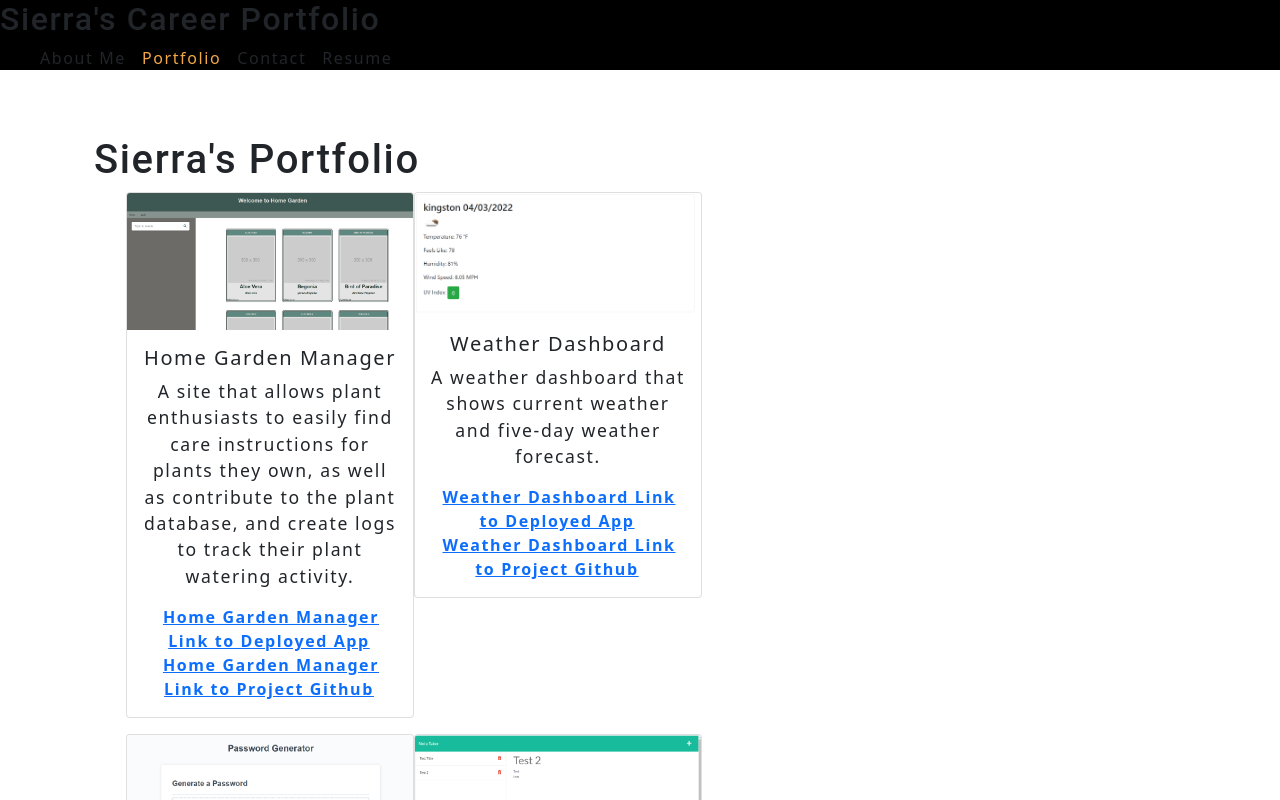
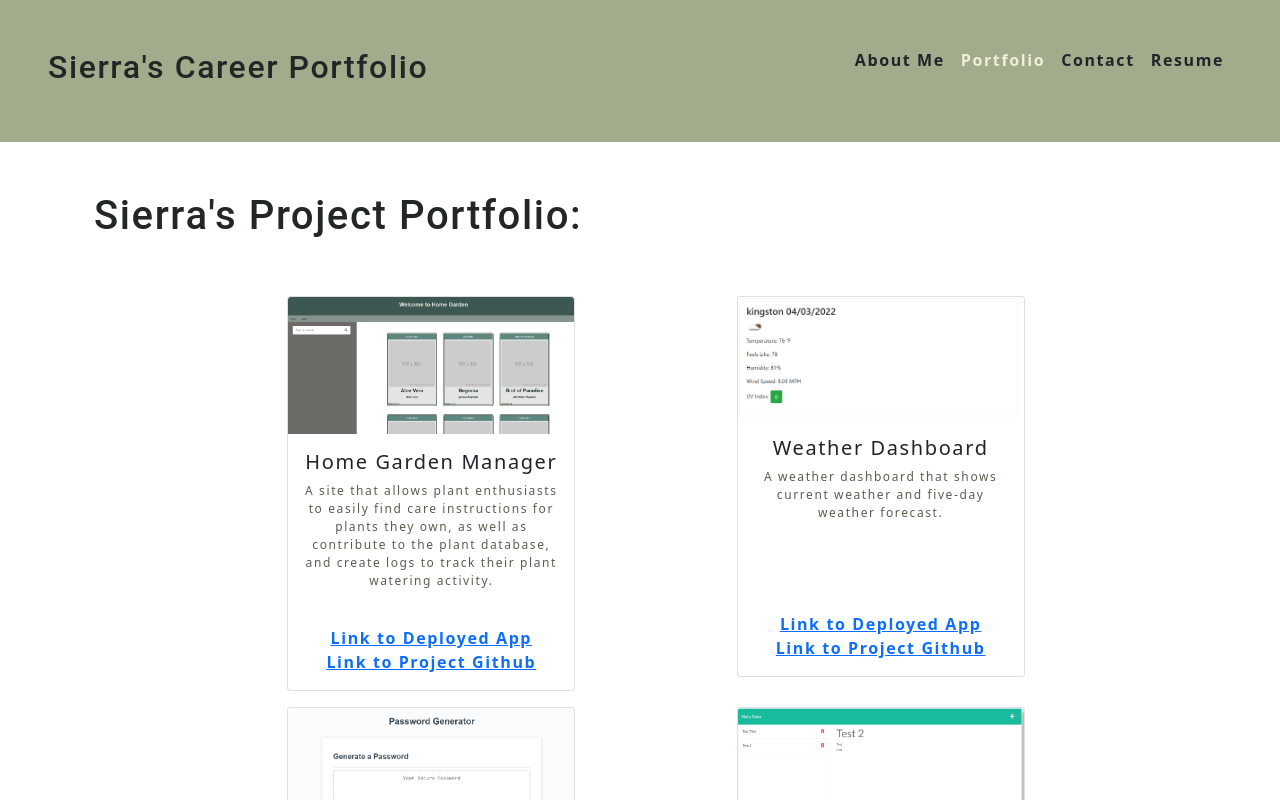
Before and after one commit to SierraDavis2000/Career-Portfolio-Using-React, a React (Create React App) app: page / in a window 1280 px wide. Both pictures are taken after a click on the element "Portfolio". Shown: the top 800 px of the page. Built offline with nearby package versions, Linux system fonts and the light colour scheme.

Commit message:
final styling chnages

```diff
--- a/src/components/Contact.js
+++ b/src/components/Contact.js
@@ -0,0 +1,97 @@
+import React, { useState } from "react";
+import { verifyEmail } from "../utils/helpers";
+
+function Contact() {
+	const [formState, setFormState] = useState({
+		name: "",
+		email: "",
+		message: "",
+	});
+
+	const [errorMessage, setErrorMessage] = useState("");
+
+	const { name, email, message } = formState;
+
+	function handleInput(e) {
+		if (e.target.name === "email") {
+			const ifValid = verifyEmail(e.target.value);
+			if (!ifValid) {
+				setErrorMessage("The email you entered is invalid!");
+			} else {
+				if (!e.target.value.length) {
+					setErrorMessage(`${e.target.name} is required.`);
+				} else {
+					setErrorMessage("");
+				}
+			}
+		}
+
+		if (!errorMessage) {
+			setFormState({ ...formState, [e.target.name]: e.target.value });
+		}
+	}
+
+	function handleBlank(e) {
+		if (e.target.name === "Name" || e.target.name === "Message") {
+			if (!e.target.value.length) {
+				setErrorMessage(`${e.target.name} is required.`);
+			} else {
+				setErrorMessage("");
+			}
+		}
+
+		if (!errorMessage) {
+			setFormState({ ...formState, [e.target.name]: e.target.value });
+		}
+	}
+
+	return (
+		<section>
+			<div className="center">
+				<h2 className="page-header">Contact Me</h2>
+			</div>
+			<div>
+				<form id="contact-form">
+					<div>
+						<label htmlFor="Name">Please Enter Your Name:</label>
+						<br></br>
+						<input
+							type="text"
+							defaultValue={name}
+							onBlur={handleBlank}
+							name="Name"
+						/>
+					</div>
+					<div>
+						<label htmlFor="email">PLease Enter Your Email address:</label>
+						<br></br>
+						<input
+							type="email"
+							defaultValue={email}
+							name="email"
+							onBlur={ handleInput }
+						/>
+					</div>
+					<div>
+						<label htmlFor="Message">Please Enter Your Message Here:</label>
+						<br></br>
+						<textarea
+							name="Message"
+							defaultValue={message}
+							onBlur={handleBlank}
+							rows="5"
+						/>
+					</div>
+					{errorMessage && (
+						<div>
+							<p className="error-text">{errorMessage}</p>
+						</div>
+					)}
+					<button type="submit">Submit</button>
+				</form>
+			</div>
+		</section>
+	);
+}
+
+export default Contact;
--- a/src/components/Portfolio.js
+++ b/src/components/Portfolio.js
@@ -38,15 +38,18 @@ function Portfolio() {
 	];
 
 	return (
-		<section>
+		<section >
 			<div className="center">
-				<h1 className="page-header">Sierra's Portfolio</h1>
+				<h1 className="page-header">Sierra's Project Portfolio: </h1>
 			</div>
+			<br></br>
+			<br></br>
 			<div>
 				<ul className="flex-row mobile-row">
 					<li className="padding">
 						<Project projects={projects[0]}></Project>
 					</li>
+
 					<li className="padding">
 						<Project projects={projects[1]}></Project>
 					</li>
--- a/src/components/Project.js
+++ b/src/components/Project.js
@@ -15,23 +15,23 @@ function Project(props) {
 
 
 	return (
-		<Card style={{ width: "18rem" }}>
+		<Card className="card" style={{ width: "18rem" }}>
 			<Card.Img
 				variant="top"
                 //add image
 				src={require(`../assets/images/${image}`)}
 				className="card-image"
 			/>
-			<div className="center">
+			<div className="text-center">
 				<Card.Body>
 					<Card.Title className="card-title">{name}</Card.Title>
 					<Card.Text className="card-text">{description}</Card.Text>
 					<Card.Link href={deployLink} target="_blank" className="card-link">
-						{name} Link to Deployed App
+						Link to Deployed App
 					</Card.Link>
 					<br></br>
 					<Card.Link href={gitRepo} target="_blank" className="card-link">
-						{name} Link to Project Github
+						Link to Project Github
 					</Card.Link>
 				</Card.Body>
 			</div>
--- a/src/components/Resume.js
+++ b/src/components/Resume.js
@@ -3,15 +3,15 @@ import React from "react";
 function Resume() {
 	return (
 		<section>
-			<div className="center">
-				<h1 className="page-header">Sierra Davis' Resume</h1>
+			<div className="text-center">
+				<h1 className="page-header">My Resume</h1>
 			</div>
-			<div className="bottom-spacing">
+			<div className="text-center bottom-spacing">
 				<a href={require("../assets/files/Sierra Davis' Resume.pdf")} download>
-					<h4>Download my Resume</h4>
+					<h5>Click Here to Download my Resume</h5>
 				</a>
 			</div>
-			<div>
+			<div className = 'text-center'>
                 <h4> Summary of My Proficiencies: </h4>
 				<h5>Front-End</h5>
 				<ol>
--- a/src/index.css
+++ b/src/index.css
@@ -6,10 +6,10 @@ main {
 }
 :root {
   --primary: #8c54ff;
-  --secondary: #F3A847;
+  --secondary: #EEEFDB;
   --tertiary: #B12704;
-  --light: #fafafa;
-  --dark: #000000;
+  --light: #B7BF9E;
+  --dark: #A0AC8B;
   --darker: #111111;
   --error: rgb(228, 46, 1);
   --spacing-one: calc(1rem * 0.5);
@@ -25,6 +25,7 @@ main {
 html,
 body {
   min-height: 100%;
+  background-color: #CED3B1;
 }
 
 body {
@@ -35,7 +36,7 @@ body {
   font-size: 18px;
   letter-spacing: .1em;
   background: var(--dark);
-  color: var(--light);
+  background-color: #B7BF9E;
   font-family: 'Poiret One', cursive;
 
 }
@@ -50,10 +51,12 @@ h6 {
   font-weight: 500;
   margin: 5px 0;
   line-height: 1.25;
+  color: #222725;
 }
 
 h1 {
   font-size: 2.25rem;
+  justify-content: center;
 }
 
 h2 {
@@ -93,10 +96,16 @@ a:hover {
 
 header {
   background: var(--dark);
+  display: flex;
+	justify-content: space-between;
+	padding: 3rem;
+	text-align: center;
+  font-weight: 600;
 }
 
 header a {
   color: var(--light);
+
 }
 
 button {
@@ -148,6 +157,7 @@ input:focus {
 
 li {
   list-style: none;
+  font-size: medium;
 }
 
 nav a:hover {
@@ -175,6 +185,7 @@ textarea {
 .flex-row {
   display: flex;
   flex-wrap: wrap;
+  justify-content: space-evenly
 }
 
 .space-between {
@@ -293,3 +304,38 @@ a {
 .navActive {
   color: var(--secondary);
 }
+
+.footer {
+	display: flex;
+	flex-wrap: wrap;
+	justify-content: center;
+}
+
+.card {
+	width: 25%;
+	text-align: center;
+  justify-content: space-evenly;
+  background-color: #E4E6C3;
+}
+
+.card-title {
+	font-size: 1.5rem;
+	color: var(--quaternary);
+}
+
+.card-subtitle {
+	font-size: 1rem;
+	color: var(--tertiary);
+}
+
+.card-text {
+	font-size: 0.75rem;
+	height: 8rem;
+	color: #56604F;
+}
+
+
+.card-image {
+	max-width: 300px;
+	max-height: 150px;
+}
--- /dev/null
+++ b/src/utils/helpers.js
@@ -0,0 +1,6 @@
+
+
+export function verifyEmail(email) {
+	var re = /^(([^<>()[\]\\.,;:\s@"]+(\.[^<>()[\]\\.,;:\s@"]+)*)|(".+"))@((\[[0-9]{1,3}\.[0-9]{1,3}\.[0-9]{1,3}\.[0-9]{1,3}\])|(([a-zA-Z\-0-9]+\.)+[a-zA-Z]{2,}))$/;
+	return re.test(String(email).toLowerCase());
+}
```
Also changed, not shown: src/assets/images/github-logo.png, src/assets/images/linkedin-logo.png.
